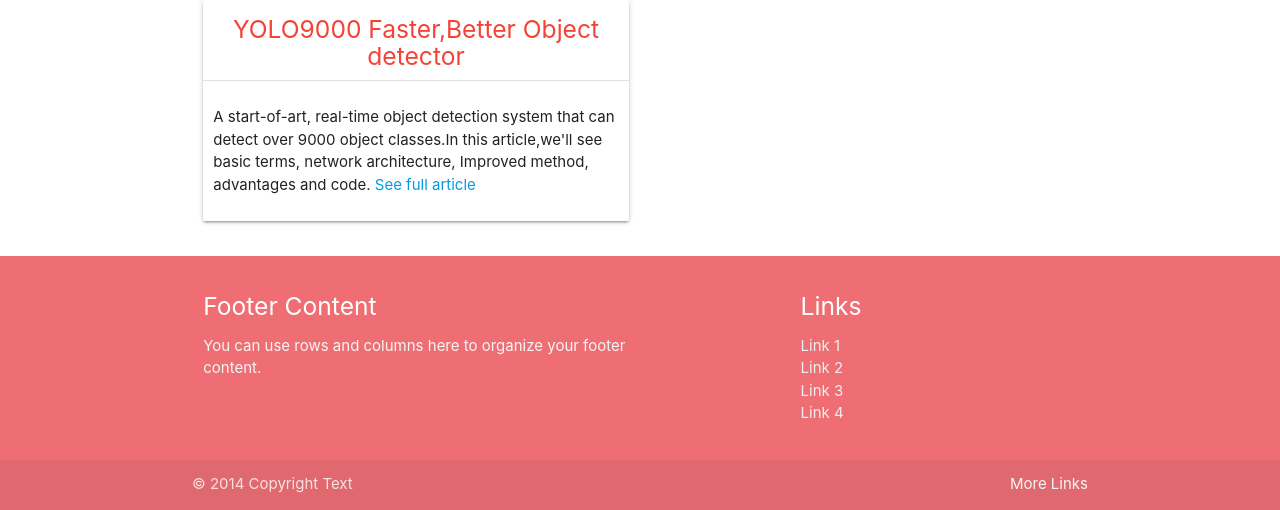
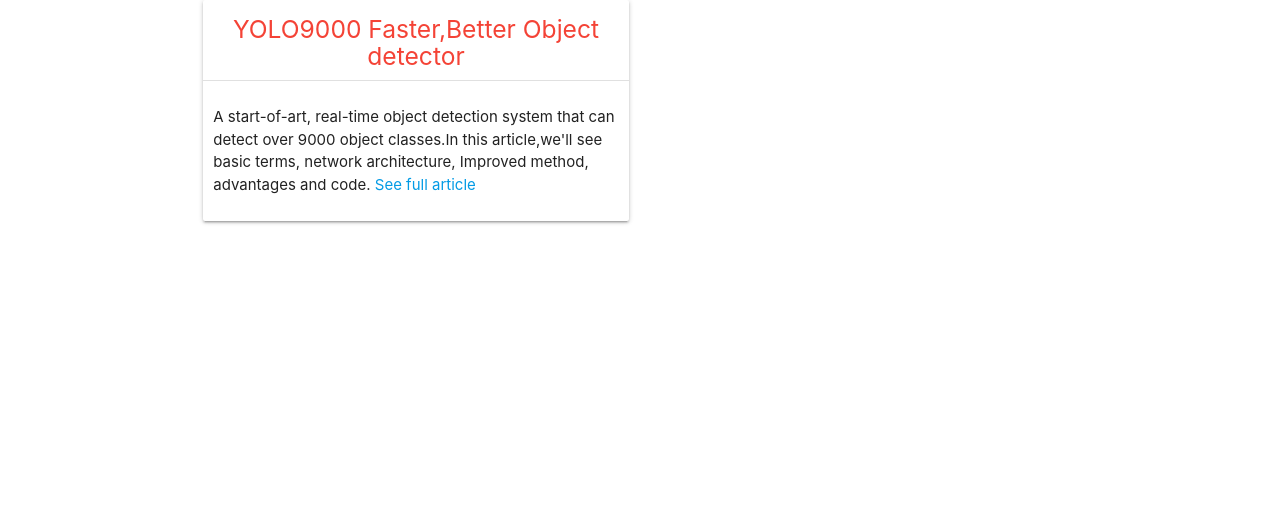
Before and after one commit to Madhivarman/Neural-Networks, a plain HTML site: page index.html in a window 1280 px wide. Shown: the part 485-995 px from the top of the page. After the commit the page ends 800 px from the top, so only its background shows below. Drawn offline with Linux system fonts and the light colour scheme.

Commit message:
Update index.html

```diff
--- a/index.html
+++ b/index.html
@@ -64,31 +64,6 @@
     		</div>
     	</div>
     	<!--Footer content-->
-        <footer class="page-footer">
-          <div class="container">
-            <div class="row">
-              <div class="col l6 s12">
-                <h5 class="white-text">Footer Content</h5>
-                <p class="grey-text text-lighten-4">You can use rows and columns here to organize your footer content.</p>
-              </div>
-              <div class="col l4 offset-l2 s12">
-                <h5 class="white-text">Links</h5>
-                <ul>
-                  <li><a class="grey-text text-lighten-3" href="#!">Link 1</a></li>
-                  <li><a class="grey-text text-lighten-3" href="#!">Link 2</a></li>
-                  <li><a class="grey-text text-lighten-3" href="#!">Link 3</a></li>
-                  <li><a class="grey-text text-lighten-3" href="#!">Link 4</a></li>
-                </ul>
-              </div>
-            </div>
-          </div>
-          <div class="footer-copyright">
-            <div class="container">
-            © 2014 Copyright Text
-            <a class="grey-text text-lighten-4 right" href="#!">More Links</a>
-            </div>
-          </div>
-        </footer>
 
       <!--JavaScript at end of body for optimized loading-->
       <script type="text/javascript" src="js/materialize.min.js"></script>
```
